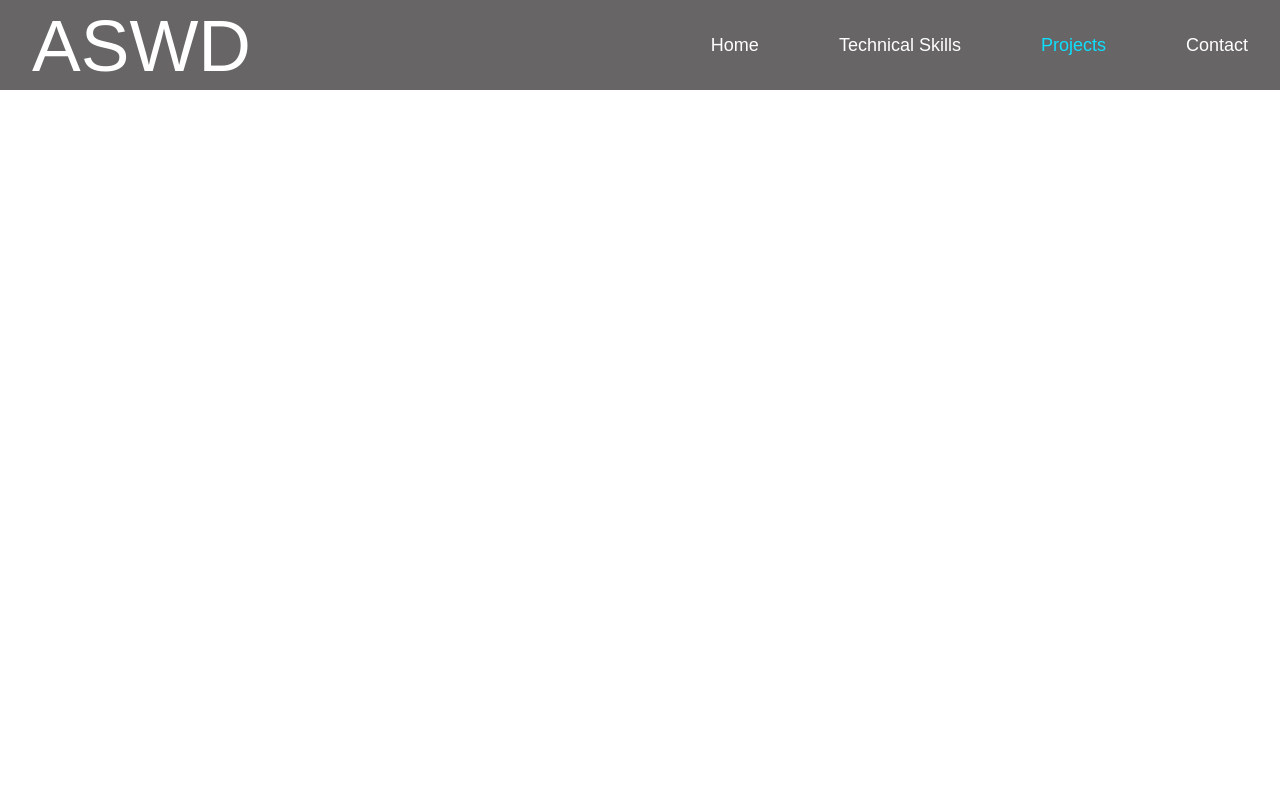
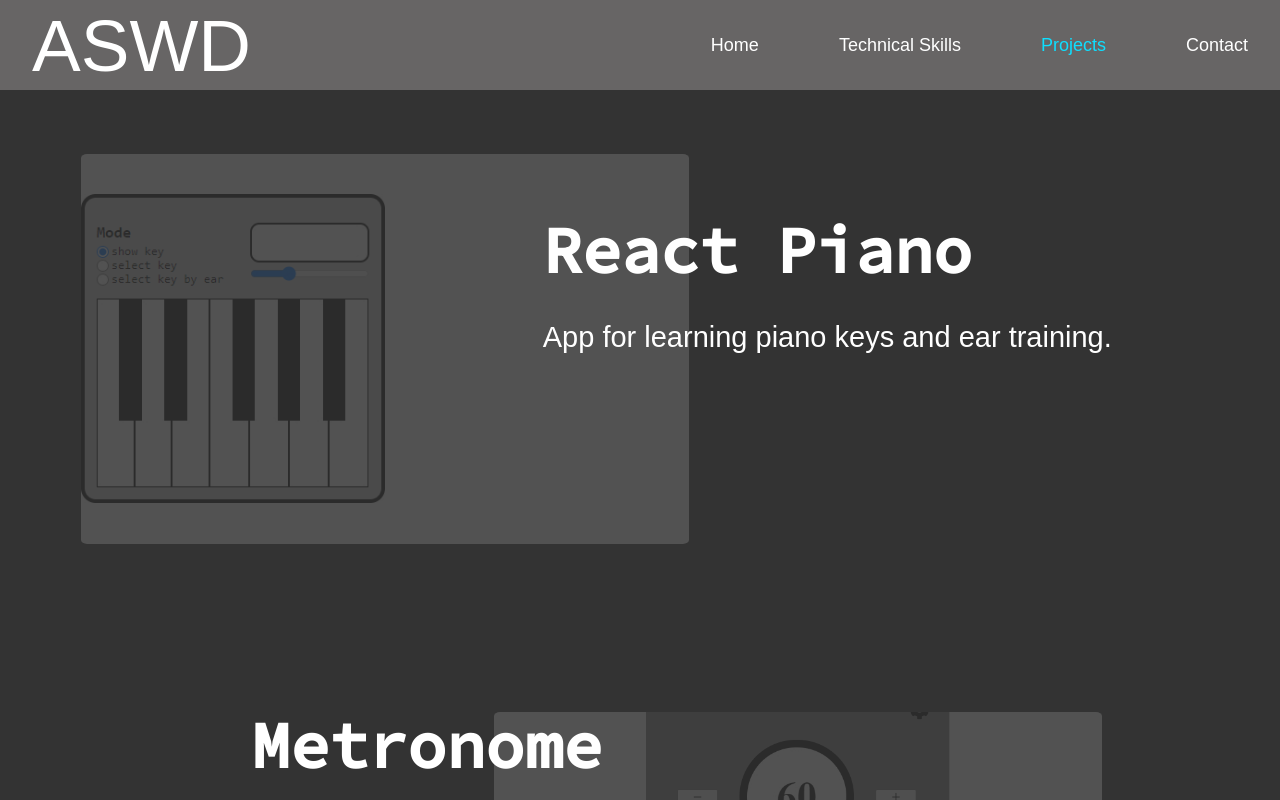
Before and after one commit to AlexSweeney/portfolio-site, a React (Create React App) app: page /Projects in a window 1280 px wide. Shown: the top 800 px of the page. Built offline with nearby package versions, Linux system fonts and the light colour scheme; a web font is replaced by a local one.

Commit message:
fix - deploy projects (import hooks normally, not way VSC automatically imports)

```diff
--- a/src/App.jsx
+++ b/src/App.jsx
@@ -1,20 +1,17 @@
 import React, { useState } from "react";
 import { BrowserRouter, Routes, Route } from 'react-router-dom';
 import Header from './components/Header/Header.jsx';
-// import Home from './pages/Home/Home.jsx';
+import Home from './pages/Home/Home.jsx';
 // import TechnicalSkills from './pages/TechnicalSkills/TechnicalSkills.jsx';
-// import Projects  from "./pages/Projects/Projects.jsx";
+import Projects  from "./pages/Projects/Projects.jsx";
 // import Contact from './pages/Contact/Contact.jsx';
-// import BurgerMenu from "./components/BurgerMenu/BurgerMenu.jsx";
+import BurgerMenu from "./components/BurgerMenu/BurgerMenu.jsx";
 // import { data } from './../src/data/technicalSkillsData.js';
-// import { useState } from "react/cjs/react.development";
 
 export default function App() {
+  console.log('add projects')
   const logoChars = 'ASWD';
   const navLinks = ['Home', 'Technical Skills', 'Projects', 'Contact'];
-
-  const myProjects = [<div className="project" key="project-1">Project-1</div>, <div className="project" key="project-2">Project-2</div>];
-
   const [showBurgerMenu, setShowBurgerMenu] = useState(false);
 
   const appStyle = {
@@ -40,6 +37,20 @@ export default function App() {
 
       <BrowserRouter>
         <Header logoChars={logoChars} navLinks={navLinks} setBurgerIsOpen={setShowBurgerMenu}/>
+        <BurgerMenu links={navLinks} show={showBurgerMenu} handleTouch={onTouchBurgerLink}/>
+
+        {
+          !showBurgerMenu &&
+          <Routes>
+            <Route exact path="/" element={<Home/>}/>
+            <Route exact path="/portfolio-site/" element={<Home/>}/>
+            <Route exact path="/Home" element={<Home/>}/>
+            {/* <Route exact path="/Technical%20Skills" element={<TechnicalSkills data={data}/>}/> */}
+            <Route exact path="/Projects" element={<Projects/>}/>
+            {/* <Route exact path="/Contact" element={<Contact/>}/> */}
+          </Routes>
+        }
+
       </BrowserRouter>
     </section>
   )
--- a/src/components/Header/Header.jsx
+++ b/src/components/Header/Header.jsx
@@ -111,8 +111,6 @@ export default function Header({
 		updateBurgerClass(burgerIsSelected)
 	}, [burgerIsSelected])
 
-	console.log('header link')
-
 	// ====================================================== Output  ====================================================== //
 	return (
 		<header className="header" style={headerStyle}>
--- a/src/pages/Projects/Projects.jsx
+++ b/src/pages/Projects/Projects.jsx
@@ -1,15 +1,17 @@
-import React from "react";
+import React, { useEffect, useState } from "react";
 import { colors, fonts } from "../../styles/styles";
 import { getIsDesktop, triggerOnSizeChange } from "../../utils/utils";
 import ReactPianoImg from './../../data/imgs/react-piano.jpg';
 import MetronomeImg from './../../data/imgs/metronome.jpg';
 import FlexQuestImg from './../../data/imgs/flex-quest.jpg';
-import { useEffect, useState } from "react/cjs/react.development";
 import './Projects.css';
 
 export default function Projects() {
+  console.log('projects - add style')
   const desktopSize = '426px';
-  const [isDesktop, setIsDesktop] = useState(getIsDesktop(desktopSize));
+  const initialValue = getIsDesktop(desktopSize);
+
+  const [isDesktop, setIsDesktop] = useState(initialValue);
 
   const projectsStyle = {
     background: colors.background.darker,
--- a/src/utils/utils.js
+++ b/src/utils/utils.js
@@ -1,4 +1,5 @@
 export function getIsDesktop(size) {
+  console.log('get is desktop value',  window.matchMedia(`(min-width: ${size})`).matches)
   return window.matchMedia(`(min-width: ${size})`).matches;
 }
 
```
